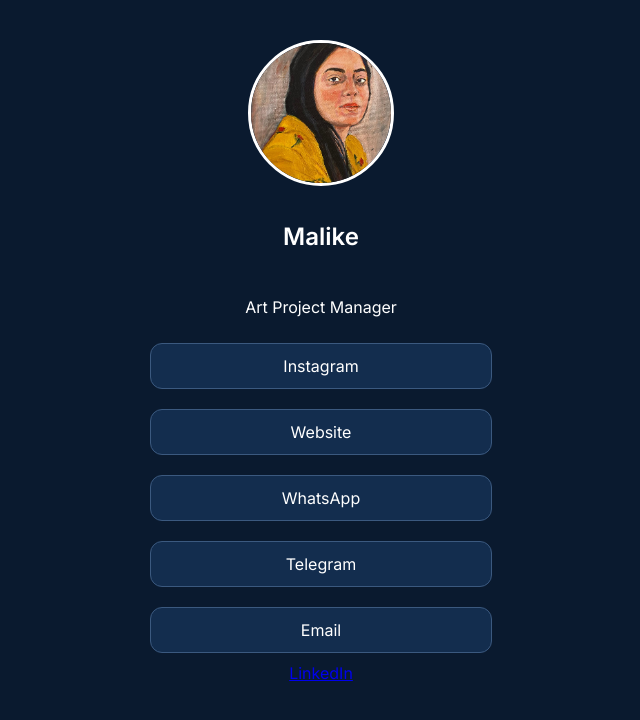
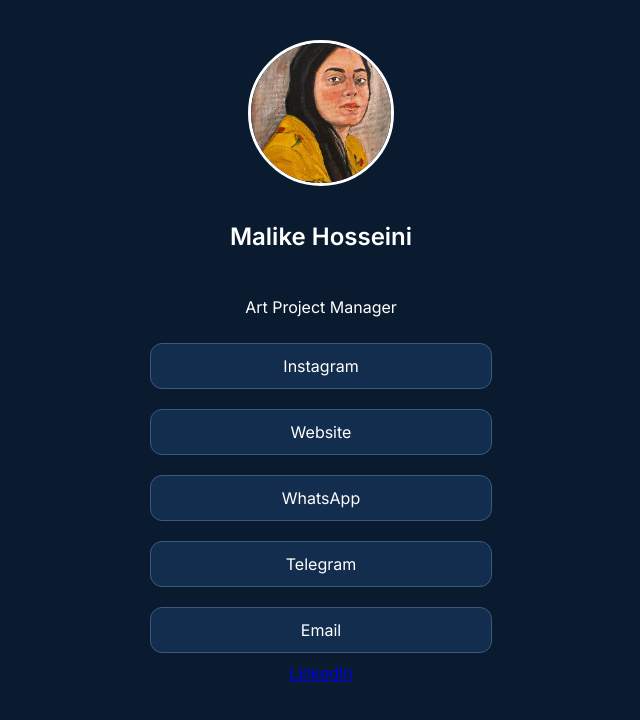
Before and after one commit to Farzi99/malike_links, a plain HTML site: page index.html in a window 1280 px wide. Shown: the whole page, without its empty margins (319-959 px from the left). Drawn offline with Linux system fonts and the light colour scheme.

Commit message:
Update index.html

```diff
--- a/index.html
+++ b/index.html
@@ -56,7 +56,7 @@
 <body>
   <img src="profile.jpg" alt="Malike Hosseini" class="profile-img" />
 
-  <h1 class="text-3xl font-bold text-gray-900 leading-tight">Malike</h1>
+  <h1 class="text-3xl font-bold text-gray-900 leading-tight">Malike Hosseini </h1>
   <p class="text-sm text-gray-600">Art Project Manager</p>
 
   <a class="link" href="https://www.instagram.com/malikehosseini?igsh=MWVqbGN2dHUzYjM2dA==" target="_blank">Instagram</a>
```
